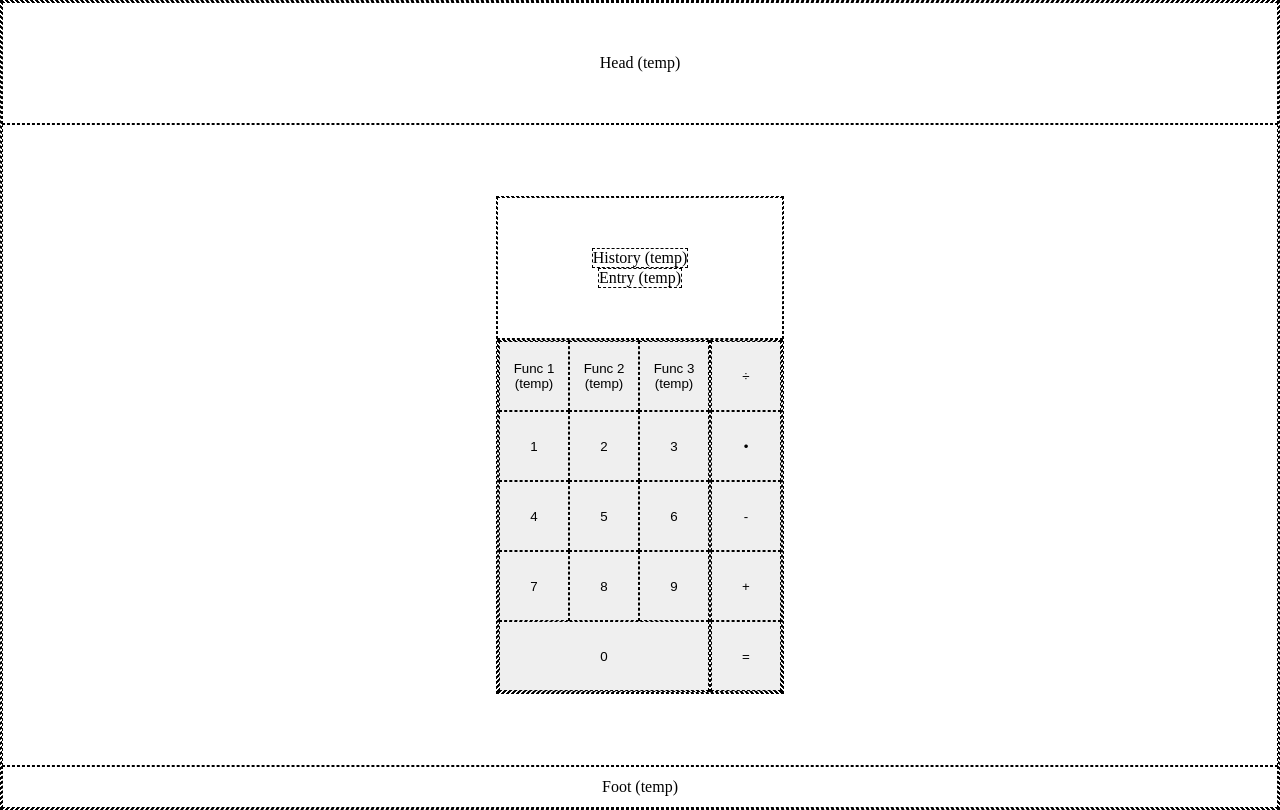
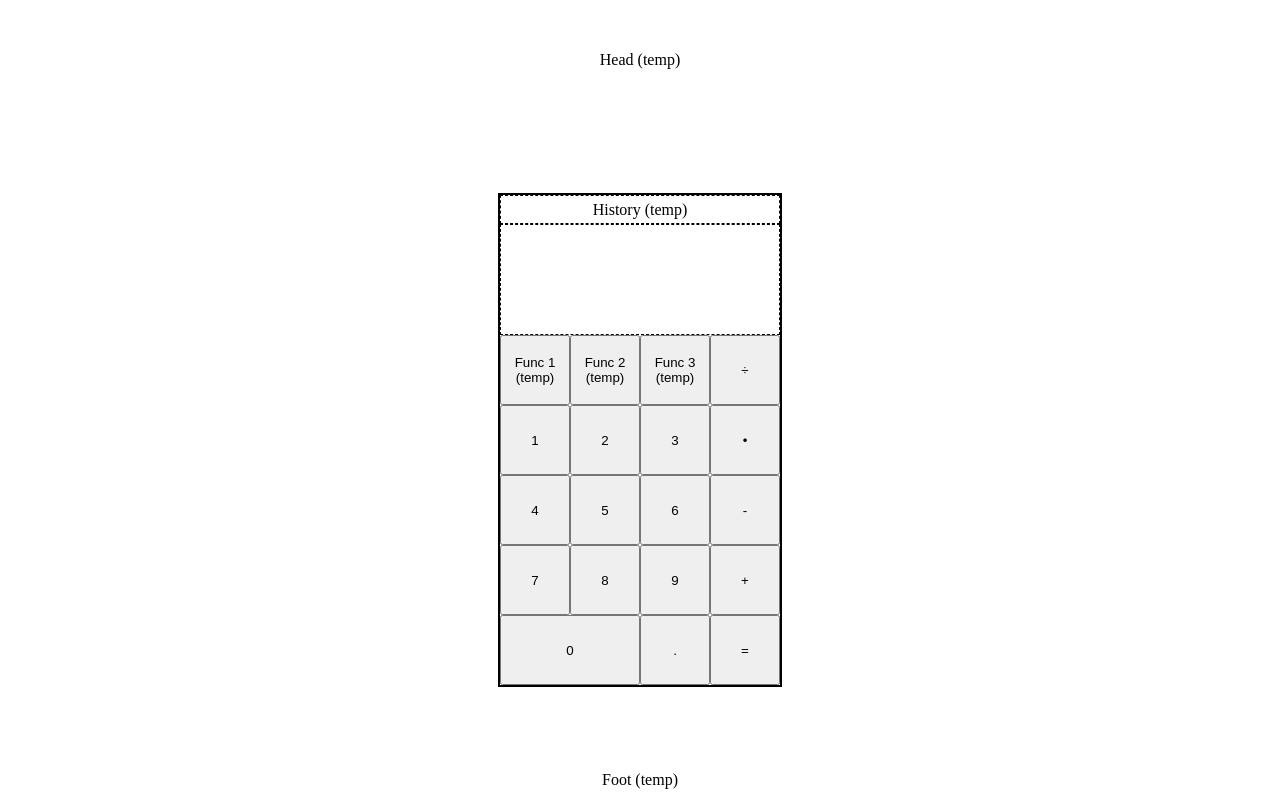
Before and after one commit to BruggerA1/calculator, a plain HTML site: page index.html in a window 1280 px wide. Drawn offline with Linux system fonts and the light colour scheme.

Commit message:
Defined Objects (Num/Display)

```diff
--- a/index.html
+++ b/index.html
@@ -28,8 +28,8 @@
 		<div id="calc" class="">
 			<!-- Display -->
 			<div id="calc-display" class="flex col">
-				<span id="display-history" class=""></span>
-				<span id="display-entry" class=""></span>
+				<span id="display-history" class="flex"></span>
+				<span id="display-entry" class="flex"></span>
 			</div>
 			<!-- Buttons -->
 			<div id="calc-buttons" class="flex">
@@ -48,6 +48,7 @@
 					<button id="calc-8" class="calc-button"></button>
 					<button id="calc-9" class="calc-button"></button>
 					<button id="calc-0" class="calc-button"></button>
+					<button id="calc-decimal" class="calc-button"></button>
 				</div>
 				<!-- Operations -->
 				<div id="calc-operations" class="flex col">
--- a/script.js
+++ b/script.js
@@ -1,17 +1,82 @@
-// Define and Fill NumKey
-const numKey = {}
-
-for (let i = 0; i < 10; i++) {
-	numKey[i] = document.getElementById(`calc-${i}`);
-	numKey[i].innerText = `${i}`;
-	numKey[i].addEventListener('click', () => {
-		console.log(parseInt(numKey[i].innerText));
-	});
+// Objects
+const DISPLAY = {
+	history: document.getElementById('display-history'),
+	entry: document.getElementById('display-entry'),
+	digit: [],
+	init: () => {
+		DISPLAY.history.innerText = 'History (temp)';
+		DISPLAY.entry.innerText = DISPLAY.digit;
+	}
 }
 
-// Declare Display
-const displayHistory = document.getElementById('display-history');
-const displayEntry = document.getElementById('display-entry');
+const NUMKEY = {
+	init: () => {
+		for (let i = 0; i < 10; i++) {
+			NUMKEY[i] = document.getElementById(`calc-${i}`);
+			NUMKEY[i].innerText = `${i}`;
+			NUMKEY[i].addEventListener('click', inputNum);
+		}
+		NUMKEY['decimal'] = document.getElementById('calc-decimal');
+		NUMKEY['decimal'].innerText = '.'
+		NUMKEY['decimal'].addEventListener('click', inputNum);
+	}
+}
 
-displayHistory.innerText = 'History (temp)';
-displayEntry.innerText = 'Entry (temp)';
+const OPERATIONS = {
+	equals: document.getElementById('calc-equals'),
+	add: document.getElementById('calc-add'),
+	subtract: document.getElementById('calc-subtract'),
+	multiply: document.getElementById('calc-multiply'),
+	divide: document.getElementById('calc-divide'),
+	init: () => {
+		OPERATIONS.equals.addEventListener('click', inputEquals);
+		OPERATIONS.add.addEventListener('click', inputAdd);
+		OPERATIONS.subtract.addEventListener('click', inputSubtract);
+		OPERATIONS.multiply.addEventListener('click', inputMultiply);
+		OPERATIONS.divide.addEventListener('click', inputDivide);
+	},
+}
+
+// Functions
+function init() {
+	NUMKEY.init();
+	OPERATIONS.init();
+	DISPLAY.init();
+}
+
+//clean this up
+function inputNum() {
+	let num = this.innerText;
+	console.log(num);
+	DISPLAY.digit.push(num);
+	let fullNum = DISPLAY.digit.reduce((prev, curr) => prev.toString() + curr.toString());
+	DISPLAY.entry.innerText = fullNum
+	console.log(fullNum)
+}
+
+function inputEquals() {
+	console.log(this.innerText);
+}
+
+function inputAdd(){
+	console.log(this.innerText);
+}
+
+function inputSubtract() {
+	console.log(this.innerText);
+}
+
+function inputMultiply() {
+	console.log(this.innerText);
+}
+
+function inputDivide() {
+	console.log(this.innerText);
+}
+
+
+
+
+
+// Initialization
+init();
--- a/style.css
+++ b/style.css
@@ -8,7 +8,6 @@
 	padding: 0;
 
 	/* Temp */
-	border: dashed 1px;
 }
 
 /* Classes */
@@ -35,9 +34,23 @@
 }
 
 /* Calculator */
+#calc{
+	border: solid 2px;
+}
 /* Display */
 #calc-display {
 	height: calc(2 * var(--buttonSize));
+	align-items: stretch;
+}
+
+#display-history{
+	height: 20%;
+	border: dashed 1px;
+}
+
+#display-entry{
+	height: 80%;
+	border: dashed 1px;
 }
 
 /* Buttons */
@@ -52,7 +65,8 @@
 }
 
 #calc-0 {
-	width: calc(3 * var(--buttonSize));
+	width: calc(2 * var(--buttonSize));
 }
 
+
 /* temp  */
```
Also changed, not shown: 1 other file.
